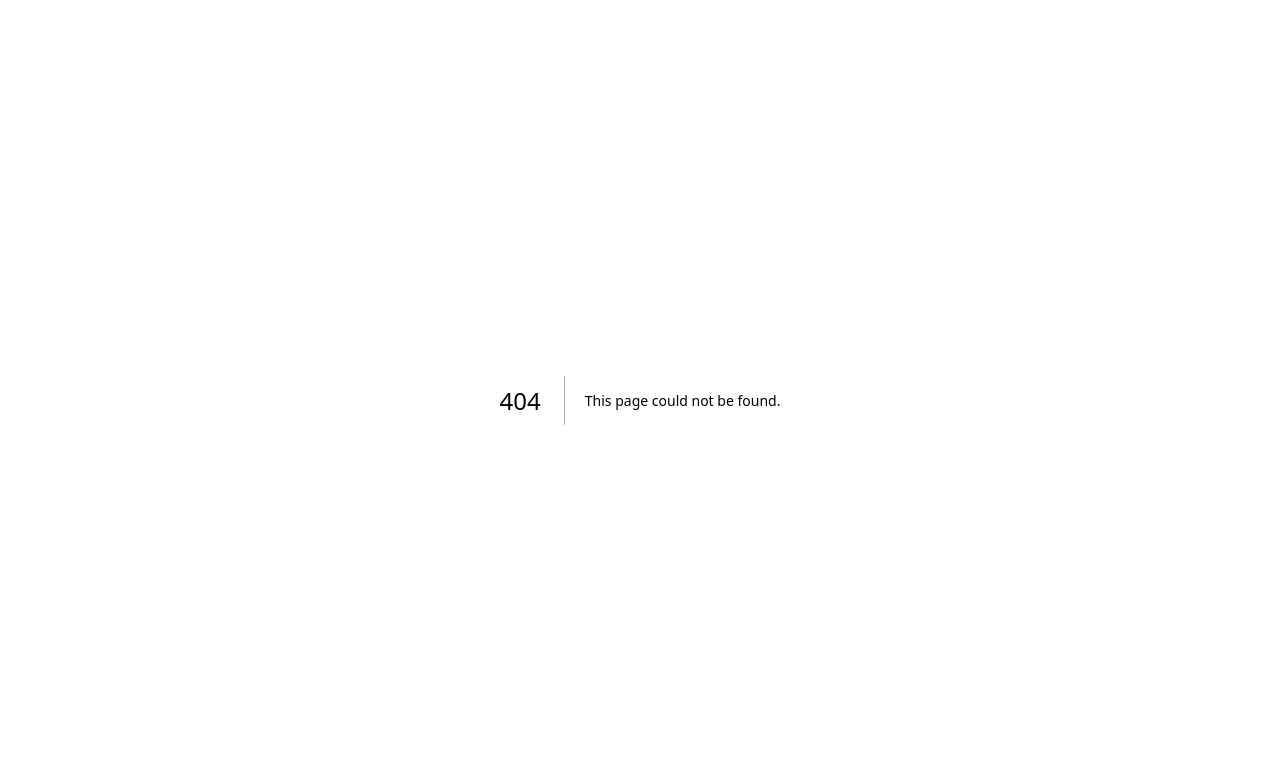
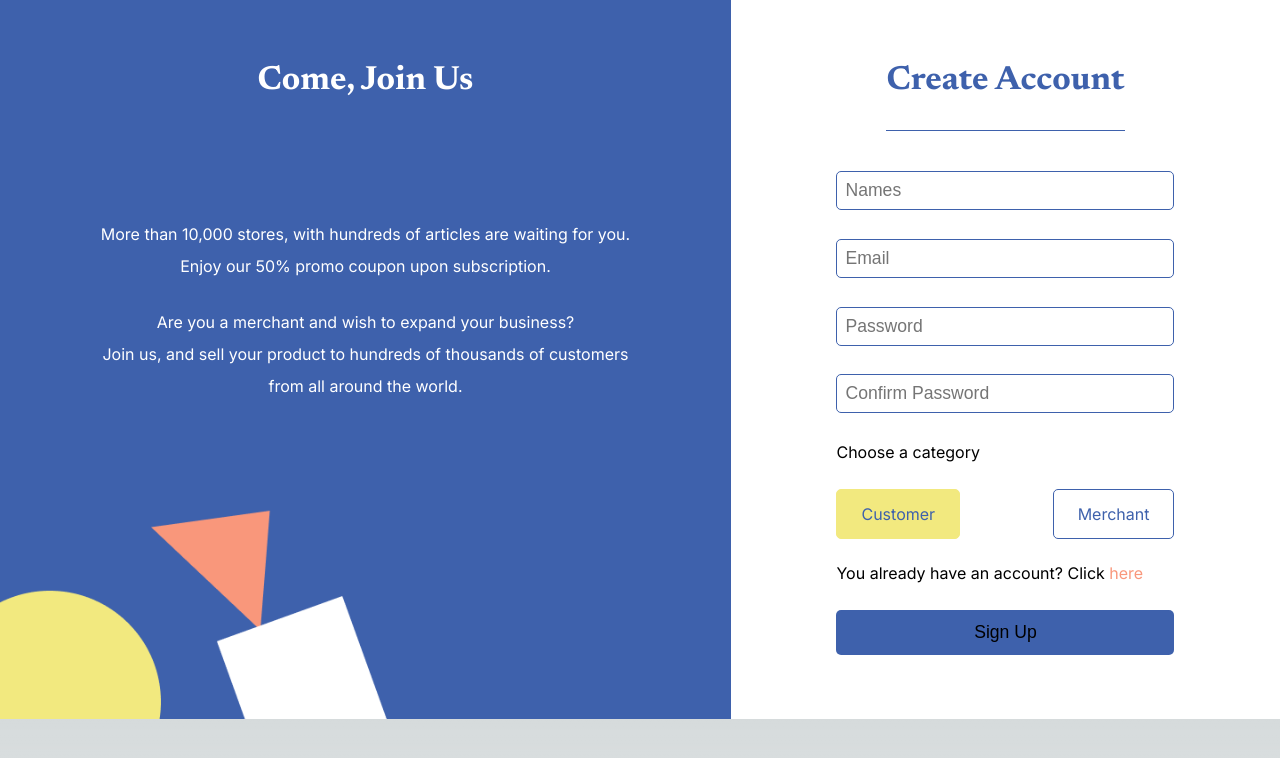
Before and after one commit to andyk2000/OSM_frontend, a Next.js app: page /sign-up in a window 1280 px wide. Before the commit this address had no page. Shown: the top 758 px of the page. Built offline with nearby package versions, Linux system fonts and the light colour scheme.

Commit message:
Sign-up page first design.

```diff
--- /dev/null
+++ b/src/app/sign-up/page.module.css
@@ -0,0 +1,120 @@
+.main {
+    background-image: url('../../../public/image/Desktop\ -\ 1.png');
+    background-size: cover;
+    background-position: center;
+    background-repeat: no-repeat;
+    width: 100%;
+    display: flex;
+    color: black;
+}
+
+.leftSection {
+    background: transparent;
+    width: 50%;
+    margin-left: 6rem;
+    margin-right: 6rem;
+    padding-top: 4rem;
+    display: flex;
+    flex-direction: column;
+    align-items: center;
+}
+
+.textContainer {
+    display: flex;
+    flex-direction: column;
+    margin-top: 6rem;
+}
+
+.text {
+    text-align: center;
+    font-size: 1rem;
+    line-height: 2rem;
+    margin-top: 1.5rem;
+    color: white;
+}
+
+.rightSection {
+    background: #ffffff;
+    width: 50%;
+    padding-left: 2rem;
+    padding-right: 2rem;
+    padding-block: 4rem;
+    display: flex;
+    flex-direction: column;
+    align-items: center;
+}
+.fieldsContainer {
+    display: flex;
+    flex-direction: column;
+    align-content: center;
+    margin-top: 2.5rem;
+}
+
+.fieldContainer {
+    border-style: solid;
+    border-width: 1px;
+    border-color: #3E61AC;
+    border-radius: 5px;
+    margin-bottom: 1.8rem;
+}
+
+.input {
+    margin: .5rem;
+    outline: none;
+    border-style: none;
+    background: transparent;
+    width: 20rem;
+    font-size: 1.1rem;
+    color: #3E61AC;
+}
+
+.categoryTitle {
+    margin-bottom: .2rem;
+    font-weight: 400;
+}
+
+.categoryTitle a {
+    color: #F9977B;
+    text-decoration: none;
+    cursor: pointer;
+}
+
+.category {
+    margin-block: 1.5rem;
+    display: flex;
+    justify-content: space-between;
+}
+
+.categoryContainer {
+    padding-block: .85rem;
+    padding-inline: 1.5rem;
+    border-style: solid;
+    border-width: 1px;
+    border-color: #3E61AC;
+    border-radius: 5px;
+    color: #3E61AC;
+    cursor: pointer;
+}
+
+.categoryContainerActive {
+    padding-block: .85rem;
+    padding-inline: 1.5rem;
+    background-color: #F2E97F;
+    border-style: solid;
+    border-color:#F2E97F;
+    border-width: 1px;
+    border-radius: 5px;
+    color: #3E61AC;
+    cursor: pointer;
+}
+
+.signUpButton {
+    border-style: none;
+    background-color: #3E61AC;
+    padding-inline: .5rem;
+    padding-block: .75rem;
+    border-radius: 5px;
+    font-size: 1.1rem;
+    cursor: pointer;
+    margin-top: 1.5rem;
+}
--- /dev/null
+++ b/src/app/sign-up/page.tsx
@@ -0,0 +1,91 @@
+'use client';
+
+import { SetStateAction, useState } from "react";
+import clsx from "clsx"; // Import clsx
+import styles from "./page.module.css";
+import { Newsreader } from '@next/font/google';
+
+const newsreader = Newsreader({
+    weight: '700',
+    subsets: ['latin'],
+});
+
+export default function SignUp() {
+
+    const [names, setNames] = useState("");
+    const [email, setEmail] = useState("");
+    const [password, setPassword] = useState("");
+    const [confirmPassword, setConfirmPassword] = useState("");
+    const [role, setRole] = useState("customer");
+
+    const handleNamesChange = (e: { target: { value: SetStateAction<string>; }; }) => {
+        setNames(e.target.value);
+    }
+
+    const handleEmailChange = (e: { target: { value: SetStateAction<string>; }; }) => {
+        setEmail(e.target.value);
+    }
+
+    const handlePasswordChange = (e: { target: { value: SetStateAction<string>; }; }) => {
+        setPassword(e.target.value);
+    }
+
+    const handleConfirmPasswordChange = (e: { target: { value: SetStateAction<string>; }; }) => {
+        setConfirmPassword(e.target.value);
+    }
+
+    const handleRoleChange = (selectedRole: string) => {
+        setRole(selectedRole);
+    }
+
+    return (
+        <main className={styles.main}>
+            <div className={styles.leftSection}>
+                <h1 className={clsx(newsreader.className)} style={{ fontSize: '2.1rem', fontWeight: 'bolder', color: 'white'}}>Come, Join Us</h1>
+                <div className={styles.textContainer}>
+                    <p className={styles.text}>More than 10,000 stores, with hundreds of articles are waiting for you. Enjoy our 50% promo coupon upon subscription.</p>
+                    <p className={styles.text}>
+                        Are you a merchant and wish to expand your business?
+                        <br />
+                        Join us, and sell your product to hundreds of thousands of customers from all around the world.
+                    </p>
+                </div>
+            </div>
+            <div className={styles.rightSection}>
+                <h1 className={clsx(newsreader.className)} style={{
+                    fontSize: '2.1rem',
+                    fontWeight: 'bolder',
+                    color: '#3E61AC',
+                    paddingBottom: '2rem',
+                    borderBottomStyle: 'solid',
+                    borderBottomWidth: '1px',
+                }}>Create Account</h1>
+                <div className={styles.fieldsContainer}>
+                    <div className={styles.fieldContainer}>
+                        <input className={styles.input} placeholder="Names" name="names" value={names} onChange={handleNamesChange} />
+                    </div>
+                    <div className={styles.fieldContainer}>
+                        <input className={styles.input} placeholder="Email" name="email" value={email} onChange={handleEmailChange} />
+                    </div>
+                    <div className={styles.fieldContainer}>
+                        <input className={styles.input} type="password" placeholder="Password" name="password" value={password} onChange={handlePasswordChange} />
+                    </div>
+                    <div className={styles.fieldContainer}>
+                        <input className={styles.input} type="password" placeholder="Confirm Password" name="confirmPassword" value={confirmPassword} onChange={handleConfirmPasswordChange} />
+                    </div>
+                    <h4 className={styles.categoryTitle}>Choose a category</h4>
+                    <div className={styles.category}>
+                        <div className={clsx(styles.categoryContainer, { [styles.categoryContainerActive]: role === 'customer' })} onClick={() => handleRoleChange('customer')}>
+                            Customer
+                        </div>
+                        <div className={clsx(styles.categoryContainer, { [styles.categoryContainerActive]: role === 'owner' })} onClick={() => handleRoleChange('owner')}>
+                            Merchant
+                        </div>
+                    </div>
+                    <h4 className={styles.categoryTitle}>You already have an account? Click <a href="#">here</a></h4>
+                    <button className={styles.signUpButton}>Sign Up</button>
+                </div>
+            </div>
+        </main>
+    );
+}
```
Also changed, not shown: package.json (+6 -4 lines), public/image/Desktop - 1.png (added), 1 other file (tests, documents, lock files or other folders).
